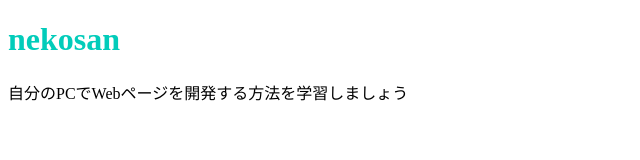
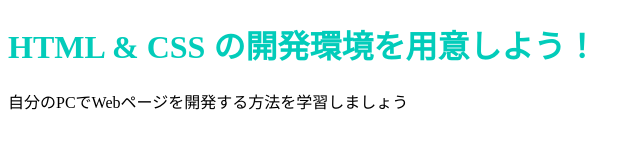
Before and after one commit to nekosan-meow/nekosan-meow.github.io, a plain HTML site: page index.html in a window 1280 px wide. Shown: the whole page, without its empty margins (0-640 px from the left). Drawn offline with Linux system fonts and the light colour scheme.

Commit message:
Add files via upload

```diff
--- a/index.html
+++ b/index.html
@@ -6,7 +6,7 @@
     <link rel="stylesheet" href="stylesheet.css">
   </head>
   <body>
-    <h1 class="title">nekosan</h1>
+    <h1 class="title">HTML & CSS の開発環境を用意しよう！</h1>
     <p>自分のPCでWebページを開発する方法を学習しましょう</p>
   </body>
 </html>
```
